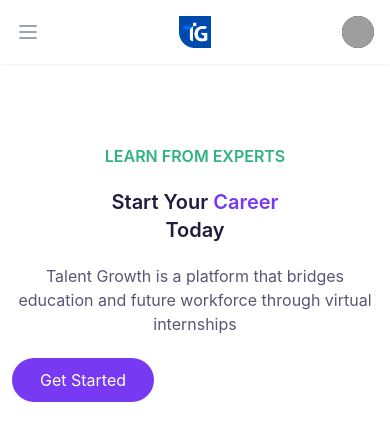
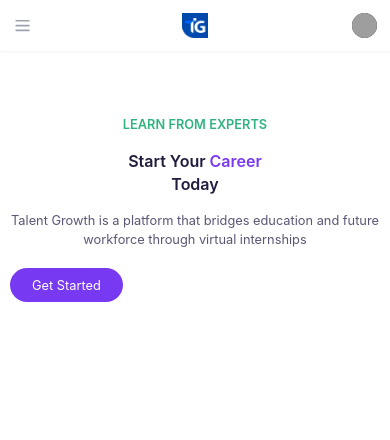
Before and after one commit to kobulwidodo/talentgrowth-frontend, a React (Create React App) app: page / in a window 390 px wide. Shown: the top 440 px of the page. Built offline with nearby package versions, Linux system fonts and the light colour scheme; grey boxes are pictures that could not be loaded.

Commit message:
feat: add responsive font size

```diff
--- a/src/index.css
+++ b/src/index.css
@@ -1,6 +1,24 @@
 @tailwind base;
 @tailwind components;
 @tailwind utilities;
+
+@media only screen and (max-width: 1280px) {
+  html {
+    font-size: 90%;
+  }
+}
+
+@media only screen and (max-width: 992px) {
+  html {
+    font-size: 85%;
+  }
+}
+
+@media only screen and (max-width: 768px) {
+  html {
+    font-size: 80%;
+  }
+}
 
 body {
   margin: 0;
```
